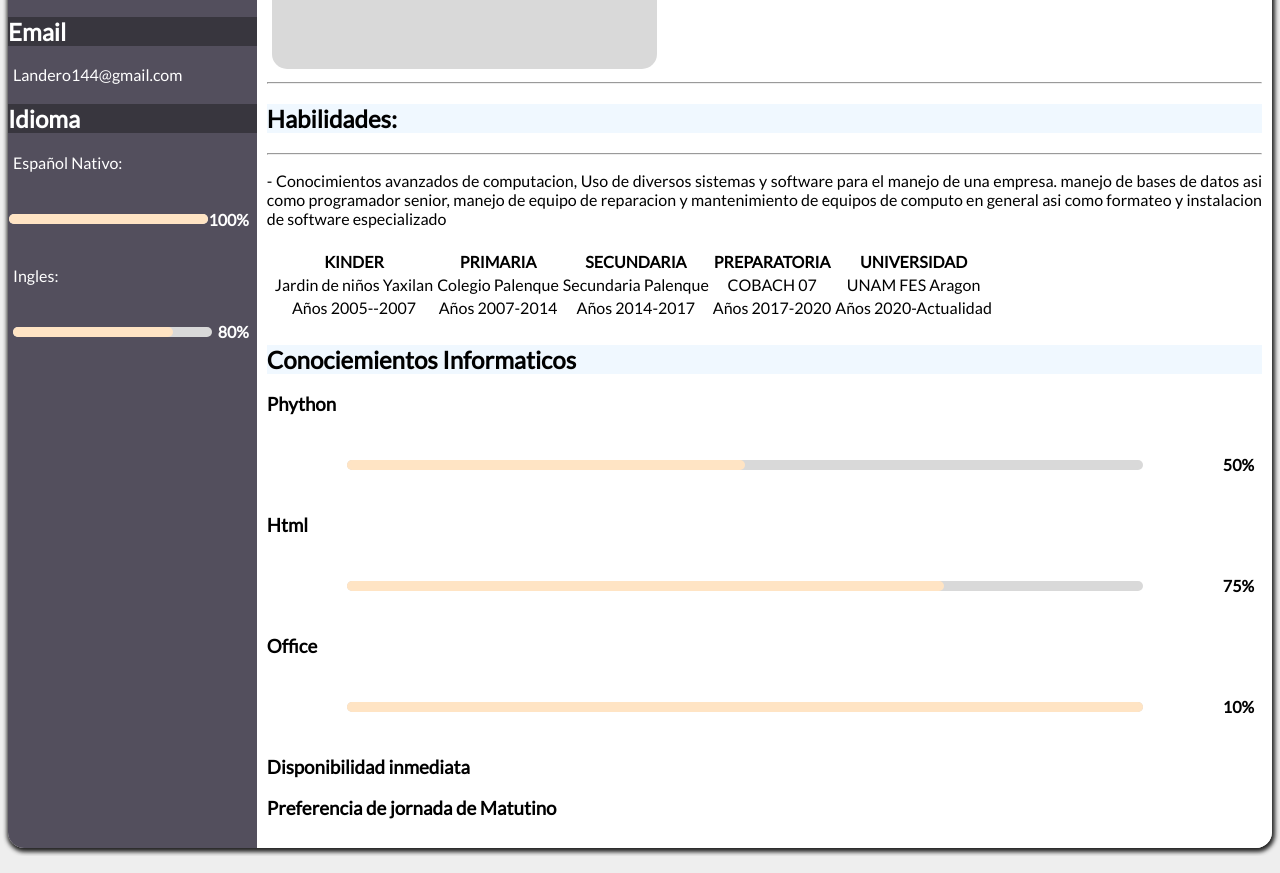
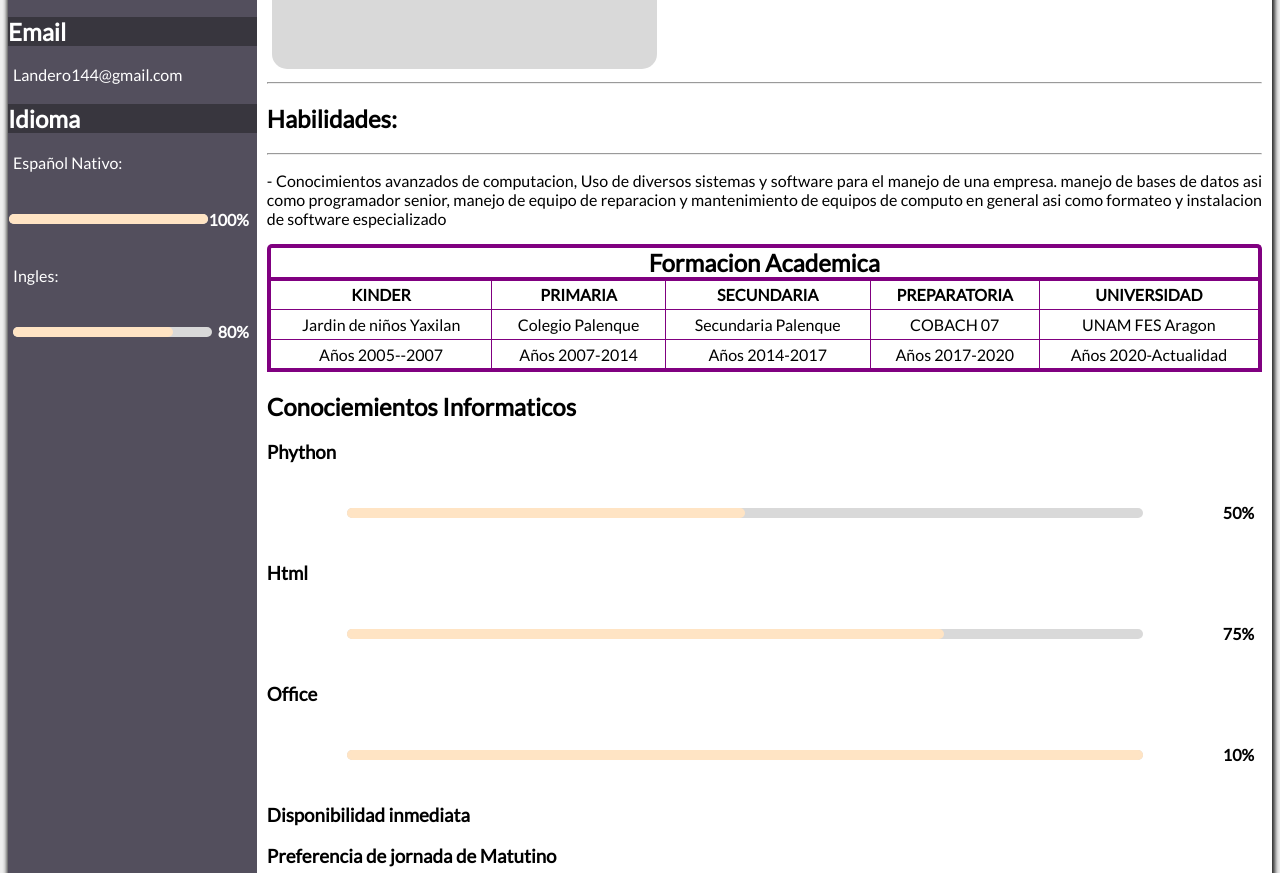
Before and after one commit to Landero144/Proyecto-CV-Web, a plain HTML site: page index.html in a window 1280 px wide. Shown: the part 773-1646 px from the top of the page. Drawn offline with Linux system fonts and the light colour scheme.

Commit message:
Arreglo tabla

```diff
--- a/index.html
+++ b/index.html
@@ -95,6 +95,7 @@
                     manejo de equipo de reparacion y mantenimiento de equipos de computo en general asi como formateo y instalacion de software especializado</p>
             </div>
 
+            <h2 class="FA">Formacion Academica</h2>
             <table  id="Tablas">
                 <tr>
                   <th>KINDER</th>
--- a/styles/Estilos.css
+++ b/styles/Estilos.css
@@ -122,9 +122,9 @@ body {
     transform: scale(1.1);
 }
 
-#trabajos h2 {
+/* #trabajos h2 {
     background-color: aliceblue;
-}
+} */
 
 .right p {
     text-align: justify;
@@ -136,6 +136,7 @@ body {
     width: 50%;
     height: 10px;
 }
+
 #progreso-html{
     border-radius:  10px; ;
     background-color: bisque;
@@ -148,13 +149,32 @@ body {
     width: 100% ;
     height: 10px;
 }
-#Tablas{
+
+.FA {
+    background-color: #FFF;
+    padding: 0;
+    margin: 0;
     text-align: center;
-    border: PowderBlue 10px 10px solid;
-    border-radius: 20px;
-    padding: 5px;
+    border: 4px solid purple;
+    border-bottom: 0px;
+    border-radius: 5px 5px 0px 0px;
+    width: ;
 }
 
+#Tablas{
+    width: 100%;
+    margin-top: 0;
+    text-align: center;
+    border-spacing: 1;
+    border-collapse: collapse;
+    border: 4px solid purple;
+}
+
+th,td,tr {
+    border: 1px solid purple;
+    padding: .3rem;
+    /* border-spacing: 0; */
+}
 
 @media (max-width: 700px){
     .padre {
```
